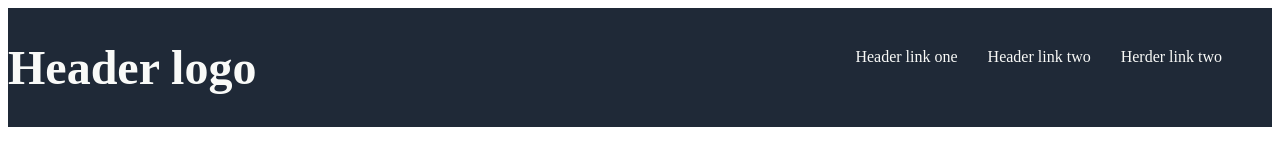
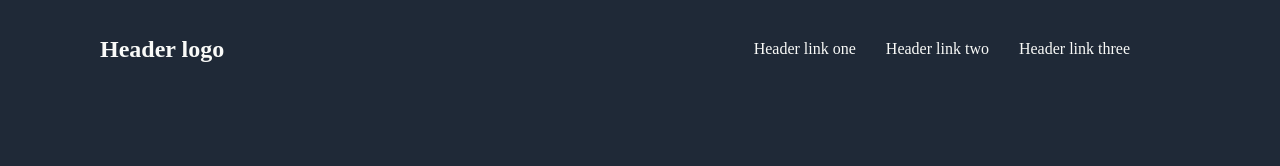
Before and after one commit to niko994/Landing-Page, a plain HTML site: page index.html in a window 1280 px wide. Drawn offline with Linux system fonts and the light colour scheme.

Commit message:
Add body colour + links to the header

```diff
--- a/index.html
+++ b/index.html
@@ -14,9 +14,9 @@
         </div>
         <div class="upleft">
             <ul>
-                <li>Header link one</li>
-                <li>Header link two</li>
-                <li>Herder link two</li>
+                <li><a href="google.com">Header link one</a></li>
+                <li><a href="google.com">Header link two</a></li>
+                <li><a href="google.com">Header link three</a></li>
             </ul>
         </div>
     </div>
--- a/style.css
+++ b/style.css
@@ -1,27 +1,42 @@
 /* style.css*/
+
+body {
+    margin: 0;
+    background: #1f2937;
+}
 
 .header {
     background: #1f2937;
     display: flex;
-
 }
 
 .logo {
     font-weight:bold;
     color: #f9faf8 ;
-    font-size: 24px;
+    font-size: 12px;
+    display: flex;
     flex-grow: 2;
+    margin-left: 100px;
+    align-items: center;
 }
 
 ul {
-    list-style-type: none;
+
+    list-style-type: none; /* this removes the dot next to ours items */
     display: flex;
     gap: 30px;
     color: #f9faf8;
+    align-items: center;
 }
 
 .upleft {
     display: flex;
     margin:24px;
-    margin-right: 50px;
+    margin-right: 150px;
 }
+
+a {
+
+    text-decoration: none; /* this removes the line under our links */
+    color: #f9faf8
+}
```
